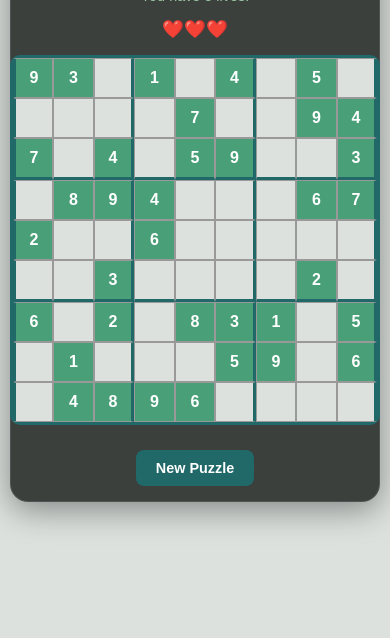
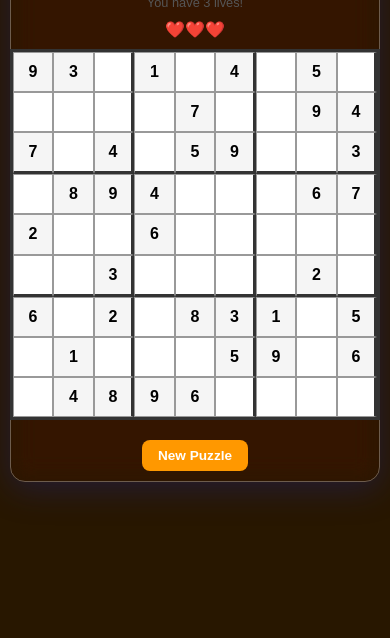
Before and after one commit to anjitdebmajumderece28-byte/Sudoku-glass, a plain HTML site: page index.html in a window 390 px wide. Shown: the part 206-844 px from the top of the page. Drawn offline with Linux system fonts and the light colour scheme.

Commit message:
Update index.html

```diff
--- a/index.html
+++ b/index.html
@@ -3,7 +3,7 @@
 <head>
   <meta charset="UTF-8" />
   <meta name="viewport" content="width=device-width, initial-scale=1.0" />
-  <title>🎯 Sudoku Game</title>
+  <title>Sudoku Game</title>
   <style>
     * {
       box-sizing: border-box;
@@ -14,7 +14,7 @@
 body {
   font-family: "Poppins", sans-serif;
   min-height: 100vh;
-      background-color: #DCE1DE;
+  background-color: #281700; /* solid teal from your palette */
   display: flex;
   justify-content: center;
   align-items: center;
@@ -22,31 +22,33 @@
   overflow: hidden;
 }
 
-    /* Sudoku translucent container */
+
+
     .container {
-      background: rgba(31, 36, 33, 0.85); /* translucent #1F2421 */
-      box-shadow: 0 8px 32px rgba(0, 0, 0, 0.4);
-      backdrop-filter: blur(12px);
-      -webkit-backdrop-filter: blur(12px);
-      border-radius: 25px;
-      border: 1px solid rgba(255, 255, 255, 0.1);
-      padding: 35px 25px;
+  background-color: ;     /* low opacity white */
+  box-shadow: 0 8px 32px 0 rgba(31, 38, 135, 0.37); /* soft diffused shadow */
+  backdrop-filter: blur(12px) saturate(180%); /* the real “frosted” effect */
+  -webkit-backdrop-filter: blur(12px) saturate(180%); /* Safari support */
+  border-radius: 20px;
+  border: 1px solid rgba(255, 255, 255, 0.3); /* thin glass edge line */
+  padding: 30px;
   width: 100%;
-      max-width: 500px;
+  max-width: 480px;
   display: flex;
   flex-direction: column;
   align-items: center;
-      gap: 15px;
+  gap: 10px;
 }
 
+
     h1 {
-      color: #DCE1DE;
+      color: #000000;
       text-align: center;
-      font-size: 1.9em;
+      font-size: 1.8em;
     }
 
     .subtitle {
-      color: #9CC5A1;
+      color: #555;
       text-align: center;
       font-size: 0.9em;
     }
@@ -54,82 +56,70 @@
     .lives {
       text-align: center;
       font-weight: bold;
-      color: #ff6b6b;
+      color: #e53935;
       font-size: 1.1em;
     }
 
-    /* FIXED GRID STYLING */
+    /* Perfectly responsive Sudoku grid */
     .sudoku-grid {
       display: grid;
       grid-template-columns: repeat(9, 1fr);
       width: 90vw;
       max-width: 420px;
       aspect-ratio: 1 / 1;
-      border: 3px solid #216869;
-      background: white;
-      border-radius: 10px;
+      border: 3px solid #333;
+      background: #333;
     }
 
     .sudoku-cell {
       border: 1px solid #999;
       text-align: center;
-      font-size: clamp(1rem, 2vw, 1.3rem);
+      font-size: clamp(1rem, 2vw, 1.4rem);
       font-weight: 600;
-      color: #1F2421;
-      background: #DCE1DE;
+      color: #333;
+      background: white;
+      transition: background 0.2s;
       width: 100%;
       height: 100%;
-      transition: all 0.25s ease;
     }
 
     .sudoku-cell:focus {
       outline: none;
-      background: #9CC5A1;
-      color: #fff;
+      background: #e3f2fd;
     }
 
     .sudoku-cell.given {
-      background: #49A078;
-      color: #fff;
+      background: #f5f5f5;
+      color: #000;
       pointer-events: none;
-      font-weight: bold;
     }
 
     .sudoku-cell.correct {
-      background: #9CC5A1;
-      color: #fff;
+      background: #e8f5e9;
+      color: #2e7d32;
     }
 
     .sudoku-cell.wrong {
-      background: #ff6b6b;
-      color: #fff;
+      background: #ffebee;
+      color: #c62828;
       animation: shake 0.3s;
     }
 
     @keyframes shake {
       0% { transform: translateX(0); }
-      25% { transform: translateX(-3px); }
-      50% { transform: translateX(3px); }
-      75% { transform: translateX(-3px); }
+      25% { transform: translateX(-4px); }
+      50% { transform: translateX(4px); }
+      75% { transform: translateX(-4px); }
       100% { transform: translateX(0); }
     }
 
-    /* FIXED 3x3 BOX BORDERS */
-    .sudoku-cell {
-      border: 1px solid #999;
+    /* Thicker box borders */
+    .sudoku-cell:nth-child(3n) {
+      border-right: 3px solid #333;
     }
-
-    .sudoku-cell:nth-child(3n) {
-      border-right: 3px solid #216869;
-    }
-
-    .sudoku-cell:nth-child(9n + 1) {
-      border-left: 3px solid #216869;
-    }
-
     .sudoku-cell:nth-child(n + 19):nth-child(-n + 27),
     .sudoku-cell:nth-child(n + 46):nth-child(-n + 54) {
-      border-bottom: 3px solid #216869;
+      border-bottom: 3px solid #333;
     }
 
     .button-group {
@@ -146,14 +136,16 @@
       font-size: 0.9em;
       padding: 10px 20px;
       color: white;
-      background-color: #216869;
-      transition: all 0.3s ease;
+      transition: transform 0.2s, box-shadow 0.2s;
     }
 
-    button:hover {
-      background-color: #49A078;
+    .new-btn {
+      background: #ff9800;
+    }
+
+    .new-btn:hover {
+      background: #f57c00;
       transform: translateY(-2px);
-      box-shadow: 0 4px 10px rgba(0, 0, 0, 0.3);
     }
 
     .message {
@@ -168,25 +160,43 @@
     }
 
     .message.error {
-      background: rgba(255, 107, 107, 0.2);
-      color: #ff6b6b;
+      background: #ffebee;
+      color: #c62828;
       display: block;
     }
 
    @media (max-width: 400px) {
-      body { padding: 10px; }
+    body{
+        padding:10px;
+    }
+  h1 {
+    font-size: 1.3em;
+  }
 
   .container {
-        padding: 15px;
-        border-radius: 18px;
+    padding: 10px; /* reduced from 15px */
+    border-radius: 15px;
   }
 
-      h1 { font-size: 1.4em; }
+  .sudoku-grid {
+    width: 95vw; /* let it use more width on small screens */
+    max-width: none; /* remove the cap */
+  }
 
-      .sudoku-grid {
-        width: 95vw;
+  button {
+    padding: 8px 16px;
+    font-size: 0.85em;
+  }
+
+  .subtitle {
+    font-size: 0.8em;
+  }
+
+  .lives {
+    font-size: 1em;
   }
 }
+
   </style>
 </head>
 <body>
@@ -198,7 +208,7 @@
     <div class="sudoku-grid" id="sudokuGrid"></div>
 
     <div class="button-group">
-      <button onclick="newPuzzle()">New Puzzle</button>
+      <button class="new-btn" onclick="newPuzzle()">New Puzzle</button>
     </div>
 
     <div id="message" class="message"></div>
@@ -210,6 +220,7 @@
     let solution = [];
     let lives = 3;
 
+    // Generate a random Sudoku puzzle
     function generateRandomPuzzle() {
       board = Array(SIZE).fill().map(() => Array(SIZE).fill(0));
       for (let k = 0; k < SIZE; k += 3) fillBox(k, k);
```
Lines whose indentation alone changed are shown as unchanged.
